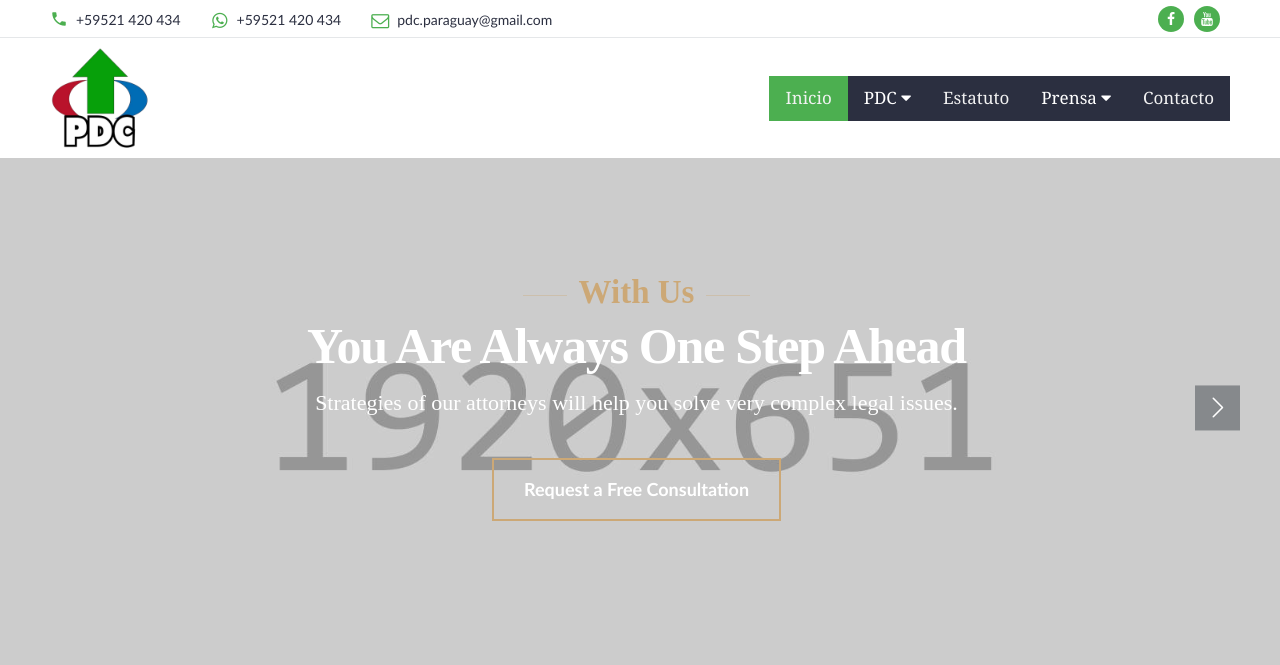
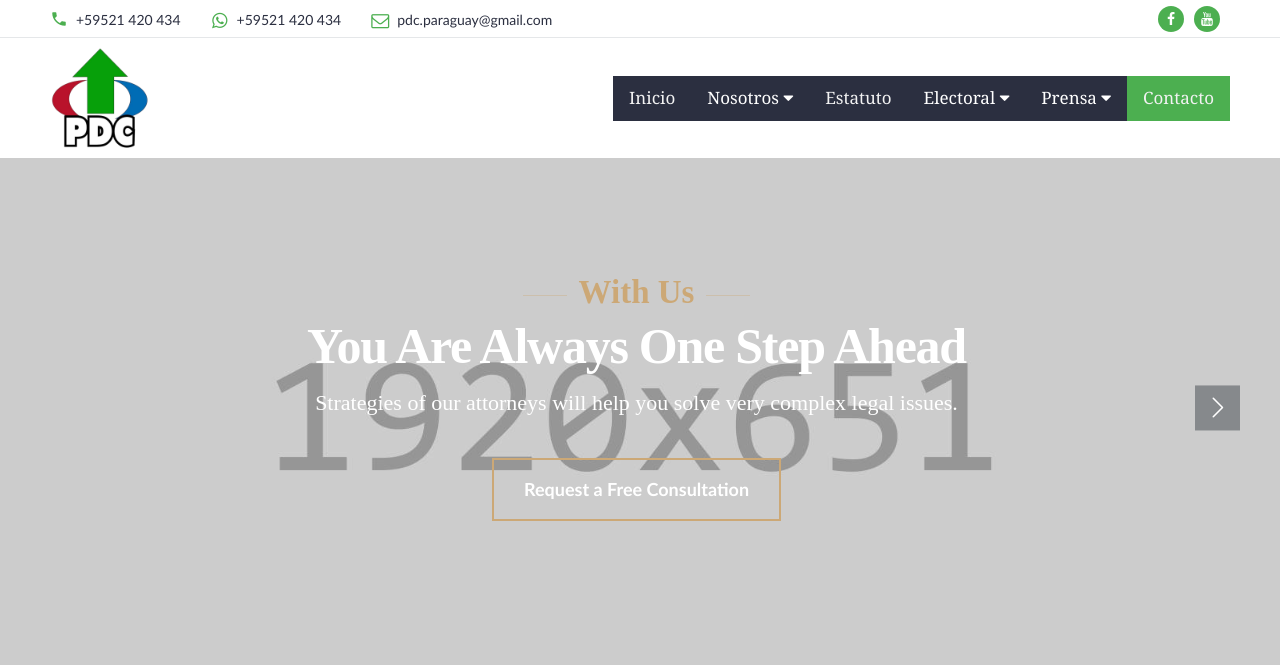
Before and after one commit to pichucho013/Proyecto_PDC, a PHP site: page / in a window 1280 px wide. Shown: the top 665 px of the page. Run offline with PHP 8.4, Linux system fonts and the light colour scheme; some web fonts are replaced.

Commit message:
menu
actualizacion de menu

```diff
--- a/PDC/index.php
+++ b/PDC/index.php
@@ -34,24 +34,33 @@
 
             <?php require('view/header.php'); ?>
 
-              <div class="rd-navbar-group">
+            <div class="rd-navbar-group">
                 <div class="rd-navbar-panel">
-                  <a class="rd-navbar-brand brand" href="index.html"><img src="images/logo.png" alt="" width="100px"/></a>
+                  <a class="rd-navbar-brand brand" href="index.php"><img src="images/logo.png" alt="" width="100px"/></a>
                 </div>
                 <div class="topnav" id="myTopnav">
-                    <a href="#home" class="activo">Inicio</a>
+                    <a href="#home" >Inicio</a>
                     <div class="dropdown">
-                      <button class="dropbtn">PDC
+                      <button class="dropbtn">Nosotros
                         <i class="fa fa-caret-down"></i>
                       </button>
                       <div class="dropdown-content">
-                        <a href="#">Quienes somos</a>
-                        <a href="#">Presidente</a>
-                        <a href="#">Directiva</a>
+                        <a href="#">Quienes Somos</a>
+                        <a href="#">Autoridades</a>
                         <a href="#">Organigrama</a>
+                        <a href="#">PDC en el mundo</a>
                       </div>
                     </div>
                     <a href="#news">Estatuto</a>
+                    <div class="dropdown">
+                      <button class="dropbtn">Electoral
+                        <i class="fa fa-caret-down"></i>
+                      </button>
+                      <div class="dropdown-content">
+                        <a href="#">Sala Electoral</a>
+                        <a href="#">Candidatos</a>
+                      </div>
+                    </div>
                     <div class="dropdown">
                       <button class="dropbtn">Prensa
                         <i class="fa fa-caret-down"></i>
@@ -61,10 +70,9 @@
                         <a href="#">Actividades</a>
                         <a href="#">Galeria</a>
                         <a href="#">Documentos</a>
-                        <a href="#">Comunicados</a>
                       </div>
                     </div>
-                    <a href="contactos.php">Contacto</a>
+                    <a href="contactos.php" class="activo">Contacto</a>
                     <a href="#" style="height: 57px;" class="icon" onclick="myFunction()">&#9776;</a>
                   </div>
               </div>
```
Also changed, not shown: PDC/contactos.php (+13 -5 lines), PDC/pdc/quienesomos.php (renamed from PDC/pdc/quinesomos.php).
